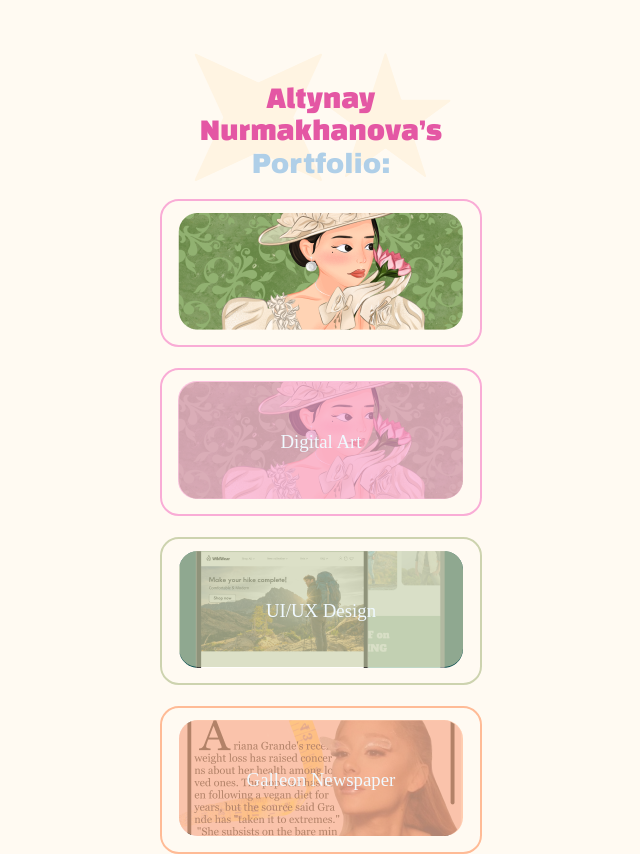
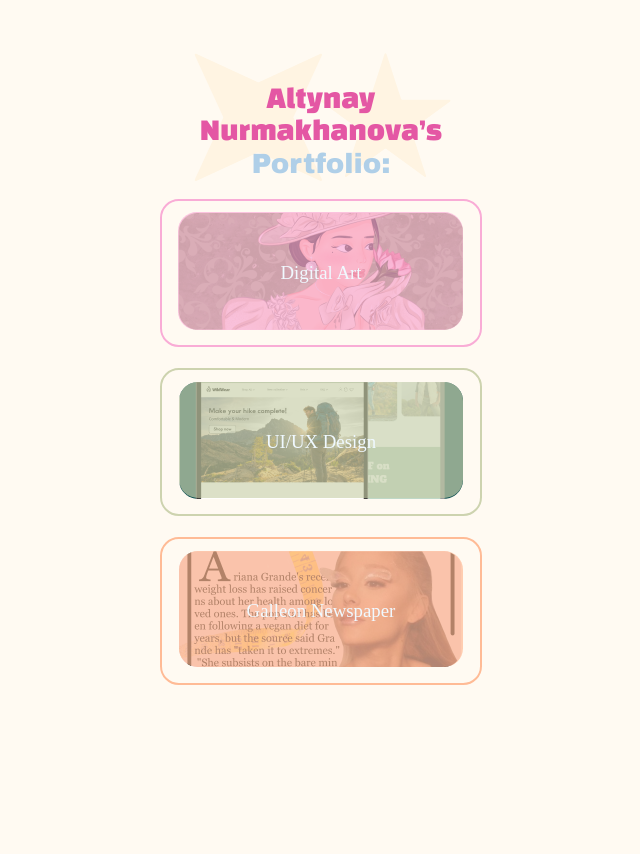
Before and after one commit to woxkey/altyn-portfolio, a Vue app: page / in a window 1280 px wide. Shown: the whole page, without its empty margins (319-959 px from the left). After the commit the page ends 800 px from the top, so only its background shows below. Built offline with nearby package versions, Linux system fonts and the light colour scheme; a web font is replaced by a local one.

Commit message:
fix images

```diff
--- a/src/views/HomeView.vue
+++ b/src/views/HomeView.vue
@@ -1,5 +1,7 @@
 <script setup>
 import image from '../../public/digitalArtMain.png'
+import uidesignMain from '../../public/uidesignMain.png'
+import galleonNewspaperMain from '../../public/galleonNewspaperMain.png'
 </script>
 
 <template>
@@ -12,16 +14,9 @@ import image from '../../public/digitalArtMain.png'
     <div class="portfolio">Portfolio:</div>
     <div class="home-view__items">
       <div class="rectangle">
-        <div class="home-view__item">
-          <img :src="image" alt="" />
-          <!-- <div class="home-view__itemText">Digital Art</div>
-          <div class="digital-bg"></div> -->
-        </div>
-      </div>
-      <div class="rectangle">
         <RouterLink to="/digital-art">
           <div class="home-view__item">
-            <img src="/digitalArtMain.png" alt="" />
+            <img :src="image" alt="" />
             <div class="home-view__itemText">Digital Art</div>
             <div class="digital-bg"></div>
           </div>
@@ -30,7 +25,7 @@ import image from '../../public/digitalArtMain.png'
       <div class="green-rect">
         <RouterLink to="/uiux-design">
           <div class="home-view__item">
-            <img src="/uidesignMain.png" alt="" />
+            <img :src="uidesignMain" alt="" />
             <div class="home-view__itemText">UI/UX Design</div>
             <div class="design-bg"></div>
           </div>
@@ -39,7 +34,7 @@ import image from '../../public/digitalArtMain.png'
       <div class="orange-rect">
         <RouterLink to="/galleon-newspaper">
           <div class="home-view__item">
-            <img src="/galleonNewspaperMain.png" alt="" />
+            <img :src="galleonNewspaperMain" alt="" />
             <div class="home-view__itemText">Galleon Newspaper</div>
             <div class="galleon-bg"></div>
           </div>
```
